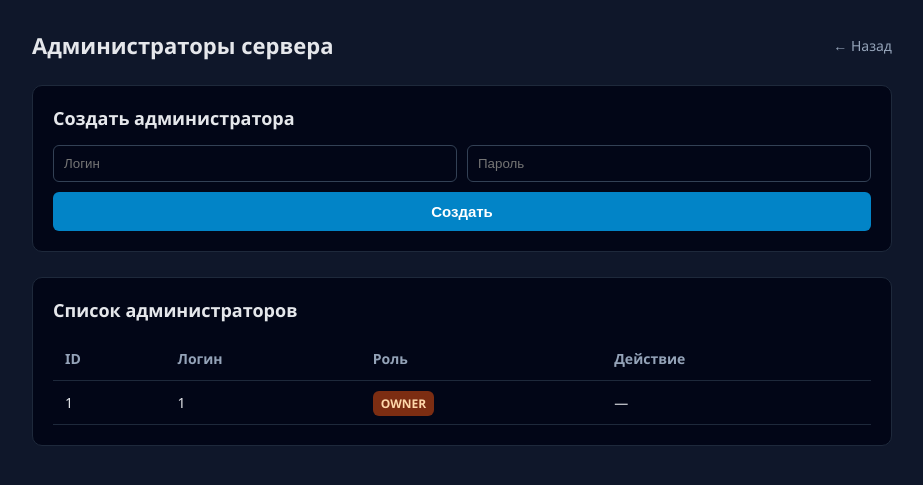
After one commit to Gresh0k/Pet-Project, a Flask app: page /admins in a window 1280 px wide. The commit adds this page. Shown: the top 485 px of the page, without its empty margins (178-1101 px from the left). Run offline with Flask 3, Linux system fonts and the light colour scheme; a user stored in the database is signed in; data comes from the database, SQL or seed files in the repository; both versions use the stored data as it was after the commit.

Commit message:
Готовая версия
Добавлен стиль, создание учётных записей для администраторов, удаление учётных записей администраторов, авторизация, подключена БД.

```diff
--- /dev/null
+++ b/Templates/admins.html
@@ -0,0 +1,67 @@
+<!DOCTYPE html>
+<html lang="ru">
+<head>
+    <meta charset="UTF-8">
+    <title>Администраторы</title>
+    <link rel="stylesheet" href="{{ url_for('static', filename='style.css') }}">
+</head>
+<body>
+
+<div class="page">
+
+    <div class="page-header">
+        <h1>Администраторы сервера</h1>
+        <a href="/" class="link-back">← Назад</a>
+    </div>
+
+    <!-- Создание администратора -->
+    <div class="card">
+        <h2>Создать администратора</h2>
+
+        <form method="post" class="form-inline">
+            <input type="text" name="username" placeholder="Логин" required>
+            <input type="password" name="password" placeholder="Пароль" required>
+            <button type="submit" class="btn primary">Создать</button>
+        </form>
+    </div>
+
+    <!-- Таблица администраторов -->
+    <div class="card">
+        <h2>Список администраторов</h2>
+
+        <table class="admin-table">
+            <thead>
+                <tr>
+                    <th>ID</th>
+                    <th>Логин</th>
+                    <th>Роль</th>
+                    <th>Действие</th>
+                </tr>
+            </thead>
+            <tbody>
+                {% for admin in admins %}
+                <tr>
+                    <td>{{ admin[0] }}</td>
+                    <td>{{ admin[1] }}</td>
+                    <td>
+                        <span class="role {{ admin[2] }}">{{ admin[2] }}</span>
+                    </td>
+                    <td>
+                        {% if admin[2] != "owner" %}
+                        <form method="post" action="/admins/delete/{{ admin[0] }}">
+                            <button type="submit" class="btn danger small">Удалить</button>
+                        </form>
+                        {% else %}
+                        —
+                        {% endif %}
+                    </td>
+                </tr>
+                {% endfor %}
+            </tbody>
+        </table>
+    </div>
+
+</div>
+
+</body>
+</html>
--- a/Templates/index.html
+++ b/Templates/index.html
@@ -10,7 +10,7 @@
 <body>
 
 <div class="navbar">
-    <button>Кнопка</button>
+    <a href="{{ url_for('logout') }}">Выйти</a>
     <button onclick="openBanPlayersModal()">Бан игрока</button>
     <button onclick="openPlayersModal()">Кик игрока</button>
 </div>
@@ -80,5 +80,7 @@
 </div>
 
 
+
+
 </body>
 </html>
--- a/app.py
+++ b/app.py
@@ -1,6 +1,10 @@
-from flask import Flask, render_template, request, redirect, url_for, jsonify
+from flask import Flask, render_template, request, redirect, url_for, jsonify, session
 from mcrcon import MCRcon
 import re
+import sqlite3
+from functools import wraps
+
+
 
 
 app = Flask(__name__)
@@ -9,8 +13,34 @@ RCON_HOST = "localhost"
 RCON_PORT = 25575
 RCON_PASSWORD = "89658965"
 
+app.secret_key = "896589658965"
 
+def init_db():
+    db = sqlite3.connect("admins.db")
+    cur = db.cursor()
 
+    cur.execute("""
+        CREATE TABLE IF NOT EXISTS admins (
+            id INTEGER PRIMARY KEY AUTOINCREMENT,
+            username TEXT UNIQUE NOT NULL,
+            password TEXT NOT NULL,
+            role TEXT NOT NULL
+        )
+    """)
+    cur.execute("SELECT * FROM admins WHERE role='owner'")
+    owner = cur.fetchone()
+
+    if not owner:
+        cur.execute(
+            "INSERT INTO admins (username, password, role) VALUES (?, ?, ?)",
+            ("1", "11", "owner")
+        )
+
+    db.commit()
+    db.close()
+
+def get_db():
+    return sqlite3.connect("admins.db")
 
 
 def run_rcon(cmd):
@@ -23,12 +53,75 @@ def run_rcon(cmd):
 def strip_mc_colors(text: str) -> str:
     return re.sub(r'§.', '', text)
 
+def login_required(func):
+    @wraps(func)
+    def wrapper(*args, **kwargs):
+        if "admin" not in session:
+            return redirect(url_for("login"))
+        return func(*args, **kwargs)
+    return wrapper
+
+def owner_required(func):
+    @wraps(func)
+    def wrapper(*args, **kwargs):
+        if "admin" not in session:
+            return redirect(url_for("login"))
+
+        db = get_db()
+        cur = db.cursor()
+        cur.execute(
+            "SELECT role FROM admins WHERE username=?",
+            (session["admin"],)
+        )
+        role = cur.fetchone()
+        db.close()
+
+        if not role or role[0] != "owner":
+            return "Доступ запрещён", 403
+
+        return func(*args, **kwargs)
+    return wrapper
+
+
+
 @app.route("/")
+@login_required
 def index():
     return render_template("index.html")
 
 
+@app.route("/login", methods=["GET", "POST"])
+
+def login():
+    if "admin" in session:
+        return redirect(url_for("index"))
+
+    if request.method == "POST":
+        username = request.form["username"]
+        password = request.form["password"]
+
+        db = get_db()
+        cur = db.cursor()
+        cur.execute(
+            "SELECT * FROM admins WHERE username=? AND password=?",
+            (username, password)
+        )
+        admin = cur.fetchone()
+        db.close()
+
+        if admin:
+            session["admin"] = username
+            return redirect(url_for("index"))
+        else:
+            return render_template(
+                "login.html",
+                error="Неверный логин или пароль"
+            )
+
+    return render_template("login.html")
+
 @app.route("/kick")
+@login_required
 def kick_menu():
     resp = run_rcon("list")
     print(resp)
@@ -39,6 +132,7 @@ def kick_menu():
     return render_template("kick.html", players=players)
 
 @app.get("/kick_list")
+@login_required
 def kick_list():
     resp = run_rcon("list")
     players = []
@@ -50,6 +144,7 @@ def kick_list():
 
 
 @app.post("/kick_player")
+@login_required
 def kick_player():
     raw_player = request.form["player"]
     player = strip_mc_colors(raw_player)
@@ -61,6 +156,7 @@ def kick_player():
 
 
 @app.post("/ban_player")
+@login_required
 def ban_player():
     raw_player = request.form["player"]
     player = strip_mc_colors(raw_player)
@@ -74,9 +170,54 @@ def ban_player():
         run_rcon(f'tempban {player} {duration} {reason}')
     return redirect("/")
 
+@app.route("/logout")
+def logout():
+    session.pop("admin", None)
+    return redirect(url_for("login"))
 
+@app.route("/admins", methods=["GET", "POST"])
+@owner_required
+def admins_panel():
+    db = get_db()
+    cur = db.cursor()
+
+    if request.method == "POST":
+        username = request.form["username"]
+        password = request.form["password"]
+
+        try:
+            cur.execute(
+                "INSERT INTO admins (username, password, role) VALUES (?, ?, 'admin')",
+                (username, password)
+            )
+            db.commit()
+        except sqlite3.IntegrityError:
+            pass
+
+    cur.execute("SELECT id, username, role FROM admins")
+    admins = cur.fetchall()
+    db.close()
+
+    return render_template("admins.html", admins=admins)
+
+@app.post("/admins/delete/<int:admin_id>")
+@owner_required
+def delete_admin(admin_id):
+    db = get_db()
+    cur = db.cursor()
+
+    cur.execute("SELECT role FROM admins WHERE id=?", (admin_id,))
+    role = cur.fetchone()
+
+    if role and role[0] != "owner":
+        cur.execute("DELETE FROM admins WHERE id=?", (admin_id,))
+        db.commit()
+
+    db.close()
+    return redirect(url_for("admins_panel"))
 
 
 
 if __name__ == "__main__":
+    init_db()
     app.run(debug=True)
--- a/static/style.css
+++ b/static/style.css
@@ -1,88 +1,362 @@
-/* Основное */
-body {
+/* ===== Сброс ===== */
+* {
+    box-sizing: border-box;
     margin: 0;
-    font-family: Arial, sans-serif;
+    padding: 0;
 }
 
-/* Верхняя панель */
+/* ===== Основа ===== */
+body {
+    font-family: "Segoe UI", Arial, sans-serif;
+    background: #0f172a; /* тёмно-синий */
+    color: #e5e7eb;
+}
+
+/* ===== Страница авторизации ===== */
+.auth-page {
+    display: flex;
+    justify-content: center;
+    align-items: center;
+    height: 100vh;
+}
+
+.auth-box {
+    background: #020617;
+    padding: 40px;
+    width: 360px;
+    border-radius: 10px;
+    box-shadow: 0 0 30px rgba(0, 0, 0, 0.7);
+}
+
+.auth-title {
+    text-align: center;
+    font-size: 22px;
+    margin-bottom: 6px;
+}
+
+.auth-subtitle {
+    text-align: center;
+    font-size: 16px;
+    font-weight: normal;
+    margin-bottom: 25px;
+    color: #94a3b8;
+}
+
+.auth-form label {
+    display: block;
+    margin-bottom: 6px;
+    font-size: 14px;
+    color: #cbd5f5;
+}
+
+.auth-form input {
+    width: 100%;
+    padding: 10px;
+    margin-bottom: 18px;
+    background: #020617;
+    border: 1px solid #334155;
+    border-radius: 6px;
+    color: #e5e7eb;
+    font-size: 14px;
+}
+
+.auth-form input:focus {
+    outline: none;
+    border-color: #38bdf8;
+}
+
+/* ===== Кнопки ===== */
+.btn {
+    width: 100%;
+    padding: 11px;
+    border-radius: 6px;
+    border: none;
+    cursor: pointer;
+    font-size: 15px;
+    font-weight: 600;
+}
+
+.btn.primary {
+    background: #0284c7;
+    color: #fff;
+}
+
+.btn.primary:hover {
+    background: #0369a1;
+}
+.btn.small {
+    padding: 6px 10px;
+    font-size: 13px;
+}
+
+.btn.danger {
+    background: #dc2626;
+    color: #fff;
+}
+
+.btn.danger:hover {
+    background: #b91c1c;
+}
+
+
+/* ===== Ошибки ===== */
+.error-box {
+    margin-top: 15px;
+    padding: 10px;
+    background: #7f1d1d;
+    border-radius: 6px;
+    color: #fecaca;
+    font-size: 14px;
+    text-align: center;
+}
+
+/* ===== верхний бар в индексе ===== */
 .navbar {
+    height: 56px;
+    background: #020617;
+    border-bottom: 1px solid #1e293b;
     display: flex;
-    background: #eee;
-    padding: 10px;
-    gap: 20px;
-    border-bottom: 2px solid #ccc;
+    align-items: center;
+    gap: 12px;
+    padding: 0 20px;
+}
+
+.navbar a {
+    margin-right: auto;
+    text-decoration: none;
+    color: #cbd5f5;
+    font-size: 14px;
+}
+
+.navbar a:hover {
+    color: #f87171;
 }
 
 .navbar button {
-    background: #ddd;
+    padding: 8px 14px;
+    border-radius: 6px;
     border: none;
-    padding: 10px 20px;
-    font-size: 18px;
     cursor: pointer;
-    border-radius: 4px;
+    font-size: 14px;
+    font-weight: 600;
+    background: #334155;
+    color: #e5e7eb;
 }
 
 .navbar button:hover {
-    background: #ccc;
+    background: #475569;
 }
 
-/* Карта */
+/* ===== карта ===== */
 .map-container {
+    height: calc(100vh - 56px);
     width: 100%;
-    height: calc(100vh - 60px);
-    background: #777;
-    display: flex;
-    justify-content: center;
-    align-items: center;
-    padding: 0;
-    box-sizing: border-box;
+    background: #020617;
 }
 
-iframe {
+.map-container iframe {
     width: 100%;
     height: 100%;
     border: none;
 }
 
-/* Модалки */
+/* ===== Окна ===== */
 .modal-bg {
+    position: fixed;
+    inset: 0;
+    background: rgba(2, 6, 23, 0.8);
     display: none;
-    position: fixed;
-    top: 0;
-    left: 0;
-    width: 100%;
-    height: 100%;
-    background: rgba(0,0,0,0.6);
+    align-items: center;
     justify-content: center;
-    align-items: center;
-    z-index: 9999;
+    z-index: 1000;
 }
 
 .modal {
-    background: #fff;
-    padding: 20px;
+    background: #020617;
     border-radius: 10px;
-    width: 330px;
-    box-shadow: 0 0 15px rgba(0,0,0,0.3);
+    padding: 25px;
+    width: 380px;
+    box-shadow: 0 0 40px rgba(0, 0, 0, 0.8);
+}
+
+.modal h3 {
+    margin-bottom: 15px;
+    font-size: 18px;
+    text-align: center;
+}
+
+/* ===== Список игроков ===== */
+#playersList,
+#banPlayersList {
+    max-height: 220px;
+    overflow-y: auto;
+    margin-bottom: 15px;
 }
 
 .player-item {
-    margin-bottom: 10px;
-    display: flex;
-    justify-content: space-between;
-    font-size: 18px;
-}
-
-.modal button {
-    margin-top: 10px;
-    padding: 8px 14px;
-    font-size: 16px;
+    padding: 8px 10px;
+    background: #020617;
+    border: 1px solid #334155;
+    border-radius: 6px;
+    margin-bottom: 6px;
     cursor: pointer;
 }
 
-textarea {
+.player-item:hover {
+    background: #1e293b;
+}
+
+/* ===== Формы в окнах ===== */
+.modal textarea,
+.modal select {
     width: 100%;
-    resize: none;
-    padding: 6px;
-    font-size: 16px;
+    background: #020617;
+    border: 1px solid #334155;
+    border-radius: 6px;
+    color: #e5e7eb;
+    padding: 8px;
+    font-size: 14px;
+    margin-bottom: 12px;
 }
+
+.modal textarea:focus,
+.modal select:focus {
+    outline: none;
+    border-color: #38bdf8;
+}
+
+/* ===== Кнопки в окнах ===== */
+.modal button {
+    width: 100%;
+    padding: 9px;
+    border-radius: 6px;
+    border: none;
+    cursor: pointer;
+    font-size: 14px;
+    margin-bottom: 8px;
+}
+
+.modal button[type="submit"] {
+    background: #dc2626;
+    color: #fff;
+}
+
+.modal button[type="submit"]:hover {
+    background: #b91c1c;
+}
+
+.modal button[type="button"],
+.modal button:not([type]) {
+    background: #334155;
+    color: #e5e7eb;
+}
+
+.modal button:hover {
+    opacity: 0.9;
+}
+
+/* ===== Страница ===== */
+.page {
+    max-width: 900px;
+    margin: 30px auto;
+    padding: 0 20px;
+}
+
+.page-header {
+    display: flex;
+    align-items: center;
+    justify-content: space-between;
+    margin-bottom: 25px;
+}
+
+.page-header h1 {
+    font-size: 22px;
+}
+
+.link-back {
+    color: #94a3b8;
+    text-decoration: none;
+    font-size: 14px;
+}
+
+.link-back:hover {
+    color: #38bdf8;
+}
+
+/* ===== Карточки игроков ===== */
+.card {
+    background: #020617;
+    border: 1px solid #1e293b;
+    border-radius: 10px;
+    padding: 20px;
+    margin-bottom: 25px;
+}
+
+.card h2 {
+    font-size: 18px;
+    margin-bottom: 15px;
+}
+
+/* ===== Создание админа ===== */
+.form-inline {
+    display: flex;
+    gap: 10px;
+    flex-wrap: wrap;
+}
+
+.form-inline input {
+    flex: 1;
+    min-width: 180px;
+    padding: 10px;
+    background: #020617;
+    border: 1px solid #334155;
+    border-radius: 6px;
+    color: #e5e7eb;
+}
+
+.form-inline input:focus {
+    outline: none;
+    border-color: #38bdf8;
+}
+
+/* ===== Таблица админов ===== */
+.admin-table {
+    width: 100%;
+    border-collapse: collapse;
+}
+
+.admin-table th,
+.admin-table td {
+    padding: 12px;
+    border-bottom: 1px solid #1e293b;
+    text-align: left;
+    font-size: 14px;
+}
+
+.admin-table th {
+    color: #94a3b8;
+    font-weight: 600;
+}
+
+.admin-table tr:hover {
+    background: #020617;
+}
+
+/* ===== Роли ===== */
+.role {
+    padding: 4px 8px;
+    border-radius: 6px;
+    font-size: 12px;
+    font-weight: 600;
+    text-transform: uppercase;
+}
+
+.role.owner {
+    background: #7c2d12;
+    color: #fed7aa;
+}
+
+.role.admin {
+    background: #1e3a8a;
+    color: #bfdbfe;
+}
```
Also changed, not shown: Templates/login.html (+18 -13 lines), admins.db (added).
